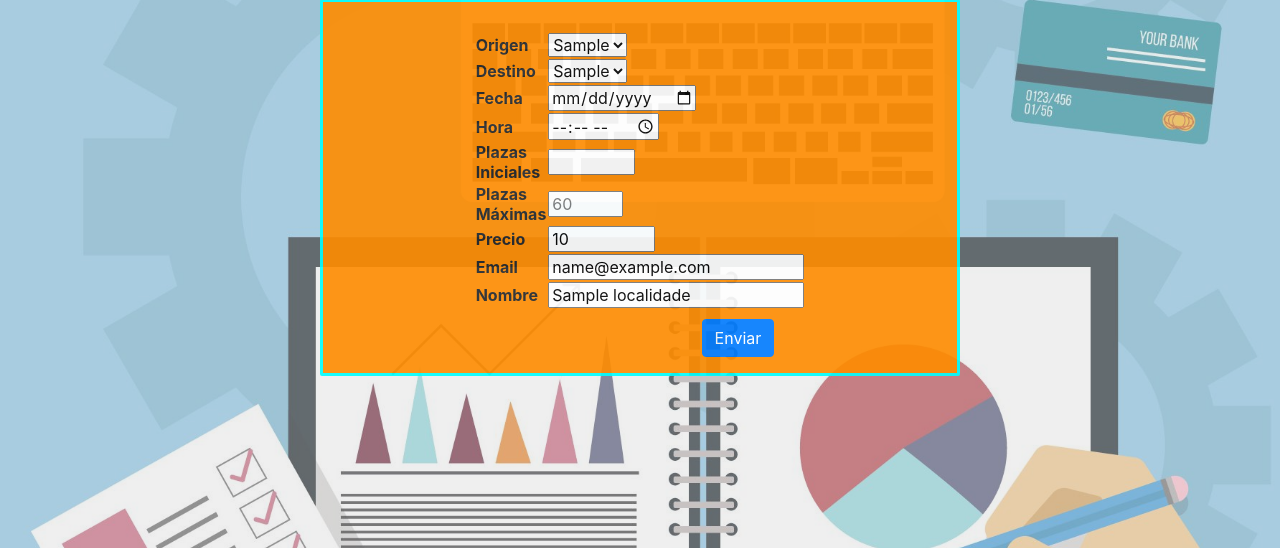
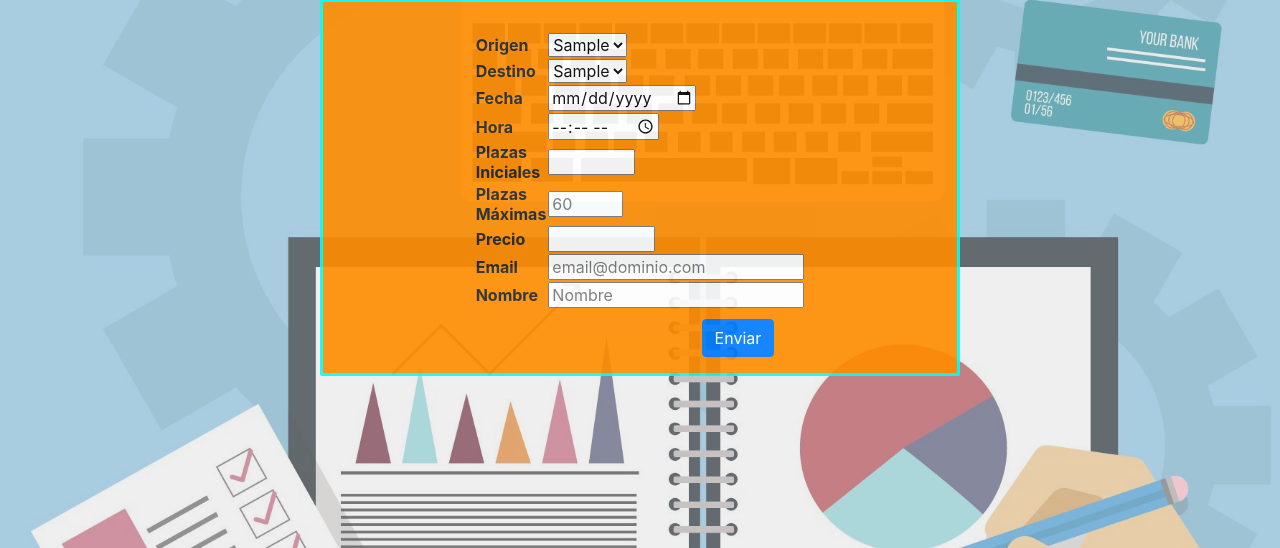
Before and after one commit to DavidRodriguezOzaeta/blablabus, a PHP site: page /anadir.php in a window 1280 px wide. Shown: the part 129-677 px from the top of the page. Run offline with PHP 8.4, Linux system fonts and the light colour scheme; tables that the repository leaves empty or names only in its code hold one stand-in row (values such as "Sample post").

Commit message:
biba Willyrez
Signed-off-by: JuanPardos <juanpavh97@gmail.com>

```diff
--- a/anadir.php
+++ b/anadir.php
@@ -48,7 +48,7 @@
 				$lineaDatos2=mysqli_fetch_array($registrosDatos2);
 
 			?>
-			<form name="datos" id="datos" method="post" action="updDatos.php?id=<?php echo"$lineaDatos[idviaje]"; ?>">
+			<form name="datos" id="datos" method="post" action="addDatos.php?id=<?php echo"$lineaDatos[idviaje]"; ?>">
 				<table align="center" width="40%" style="margin-top:5%">
 					<tr>
 						<td><b>Origen</b></td>
@@ -112,7 +112,7 @@
 						<td><b>Precio</b></td>
 						<td>
 							<?php
-								echo"<input type='number' name='precio' min='1500' max='2500' step='50' maxlength = '4' oninput='maxLengthCheck(this)' value='$lineaDatos[precio]'>";
+								echo"<input type='number' name='precio' min='1500' max='2500' step='50' maxlength = '4' oninput='maxLengthCheck(this)'>";
 							?>
 						</td>
 					</tr>
@@ -120,7 +120,7 @@
 						<td><b>Email</b></td>
 						<td>
 							<?php
-								echo"<input type='email' name='email' style='max-width:350px' value='$lineaDatos[email]'>";
+								echo"<input type='email' name='email' style='max-width:350px' placeholder='email@dominio.com'";
 							?>
 						</td>
 					</tr>
@@ -128,7 +128,7 @@
 						<td><b>Nombre</b></td>
 						<td>
 							<?php
-								echo"<input type='text' name='nombre' placeholder='Nombre' style='max-width:350px' value='$lineaDatos[nombre]'>";
+								echo"<input type='text' name='nombre' placeholder='Nombre' style='max-width:350px'>";
 							?>
 						</td>
 					</tr>
```
Also changed, not shown: addDatos.php (added, +9 -0 lines).
